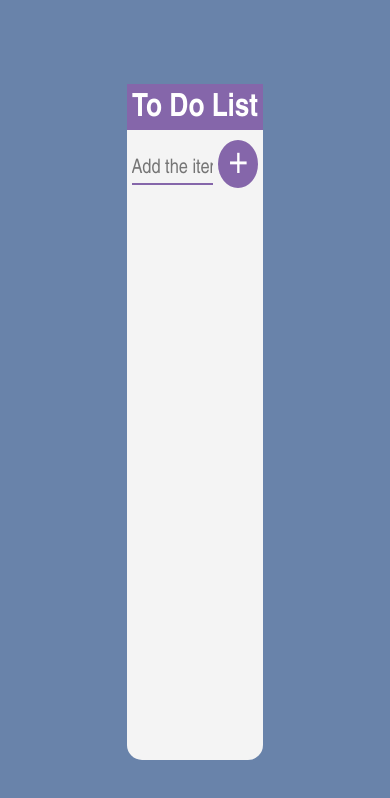
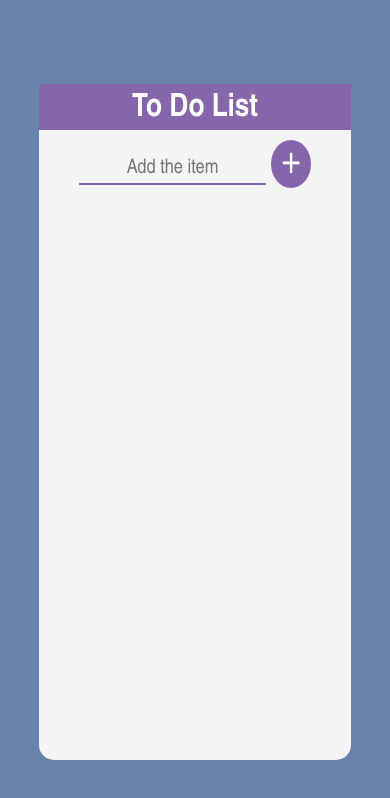
Before and after one commit to Pratham-Sehgal/ToDo-List, a React (Create React App) app: page / in a window 390 px wide. Shown: the top 798 px of the page. Built offline with nearby package versions, Linux system fonts and the light colour scheme.

Commit message:
Update index.css

```diff
--- a/src/index.css
+++ b/src/index.css
@@ -106,6 +106,10 @@ text-transform: capitalize;
     .center div {
       width: 55%;
     }
+    .center{
+      width: 80%;
+      margin: 20px 0px;
+    }
       .todo_style .fa-times {
       margin: 0 15px 0 15px;
       display: flex;
```
